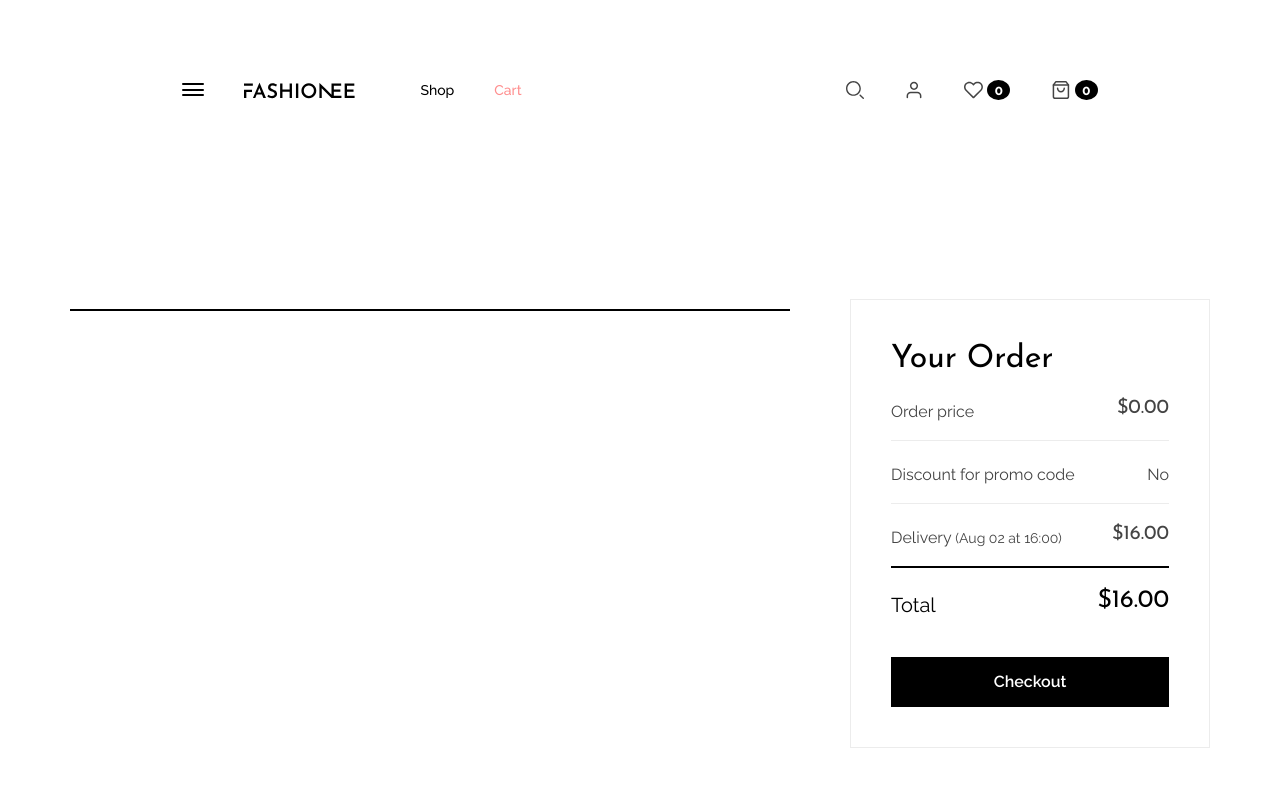
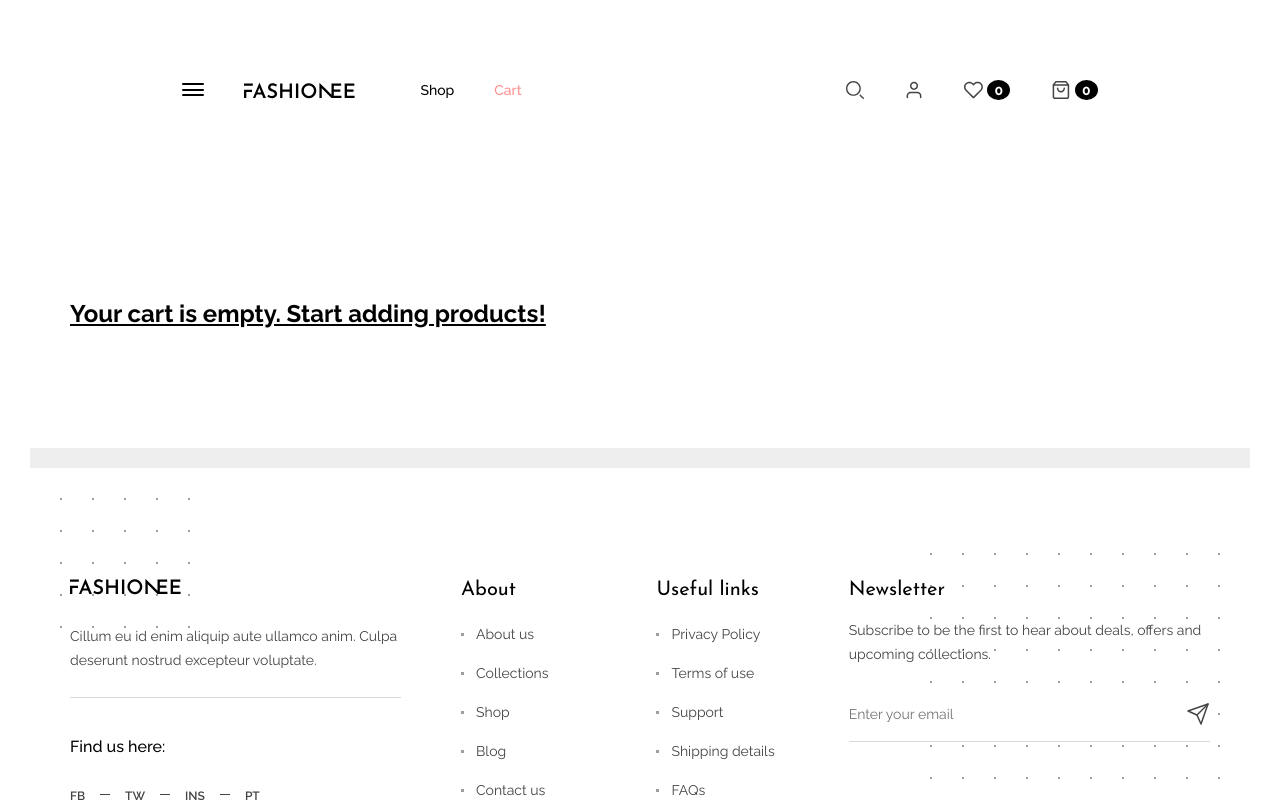
Before and after one commit to Drowh/fashioneeReact, a React (Vite) app: page / in a window 1280 px wide. Both pictures are taken after a click on the element "Cart". Shown: the top 800 px of the page. Built offline with nearby package versions, Linux system fonts and the light colour scheme; grey boxes are pictures that could not be loaded.

Commit message:
add readme document about project

```diff
--- a/src/components/Cart/index.jsx
+++ b/src/components/Cart/index.jsx
@@ -1,13 +1,52 @@
-import { useContext } from "react";
+import { useContext, useState } from "react";
 import { ShopContext } from "../../context/ShopContext";
 import "../Cart/style.css";
 
 const Cart = () => {
   const { cart, removeFromCart, addToCart } = useContext(ShopContext);
 
+  const [promoCode, setPromoCode] = useState("");
+  const [discount, setDiscount] = useState(0);
+
+  const handlePromoCodeChange = (e) => {
+    setPromoCode(e.target.value);
+  };
+
+  const applyPromoCode = () => {
+    if (promoCode.toLowerCase() === "ilovereact") {
+      setDiscount(0.1);
+    } else {
+      setDiscount(0);
+    }
+  };
+
+  const totalPrice = cart.reduce(
+    (total, product) => total + product.price * product.quantity,
+    0
+  );
+
+  const discountAmount = totalPrice * discount;
+  const deliveryCost = 15.0;
+  const finalTotal = totalPrice - discountAmount + deliveryCost;
+
+  const handleCheckout = () => {
+    console.log("Order Details:");
+    console.log("Products:", cart);
+    console.log("Discount Applied:", discountAmount.toFixed(2));
+    console.log("Delivery Cost:", deliveryCost.toFixed(2));
+    console.log("Total Amount:", finalTotal.toFixed(2));
+  };
+
   return (
     <div className="container">
       <div className="cart">
+        {cart.length === 0 ? (
+          <div className="empty-cart-message">
+            <h2>
+              <u>Your cart is empty. Start adding products!</u>
+            </h2>
+          </div>
+        ) : (
           <div className="order-wrapper">
             <div className="products-list">
               {cart.map((product) => (
@@ -22,7 +61,9 @@ const Cart = () => {
                     <div className="price-wrapper">
                       <div className="price-and-quantity">
                         <div className="price">
-                      {product.oldPrice && <div className="old-price">${product.oldPrice}</div>}
+                          {product.oldPrice && (
+                            <div className="old-price">${product.oldPrice}</div>
+                          )}
                           <div className="current-price">${product.price}</div>
                         </div>
                         <div className="quantity">
@@ -61,53 +102,40 @@ const Cart = () => {
               <div className="order-price-wrapper">
                 <div className="price-row">
                   <div className="name">Order price</div>
-                <div className="price">
-                  $
-                  {cart
-                    .reduce(
-                      (total, product) =>
-                        total + product.price * product.quantity,
-                      0
-                    )
-                    .toFixed(2)}
-                </div>
+                  <div className="price">${totalPrice.toFixed(2)}</div>
                 </div>
                 <div className="price-row">
                   <div className="name">Discount for promo code</div>
-                <div>No</div>
+                  <div>${discountAmount.toFixed(2)}</div>
                 </div>
                 <div className="price-row delimiter">
                   <div className="name">
-                  Delivery <span className="additional">(Aug 02 at 16:00)</span>
+                    Delivery{" "}
+                    <span className="additional">(Aug 02 at 16:00)</span>
                   </div>
-                <div className="price">$16.00</div>
+                  <div className="price">${deliveryCost.toFixed(2)}</div>
                 </div>
                 <div className="price-row total">
                   <div className="name">Total</div>
-                <div className="price">
-                  $
-                  {(
-                    cart.reduce(
-                      (total, product) =>
-                        total + product.price * product.quantity,
-                      0
-                    ) + 16
-                  ).toFixed(2)}
+                  <div className="price">${finalTotal.toFixed(2)}</div>
+                </div>
+              </div>
+              <div className="button-wrapper">
+                <button className="button" onClick={handleCheckout}>
+                  Checkout
+                </button>
               </div>
             </div>
           </div>
-            <div className="button-wrapper">
-              <button className="button">Checkout</button>
-            </div>
-          </div>
-        </div>
+        )}
 
+        {cart.length > 0 && (
           <div className="promo-code-wrapper">
             <div className="info">
               <div className="title">You Have A Promo Code?</div>
               <div className="description">
-              To receive up-to-date promotional codes, subscribe to us on social
-              networks.
+                To receive up-to-date promotional codes, subscribe to us on
+                social networks.
               </div>
             </div>
             <div className="promo-code">
@@ -117,14 +145,21 @@ const Cart = () => {
                 name="promo-code"
                 className="input"
                 placeholder="Enter promo code"
+                value={promoCode}
+                onChange={handlePromoCodeChange}
               />
               <div className="button-wrapper">
-              <button className="button" id="apply-promo-button">
+                <button
+                  className="button"
+                  id="apply-promo-button"
+                  onClick={applyPromoCode}
+                >
                   <img src="./icons/button-arrow.svg" alt="arrow-icon" />
                 </button>
               </div>
             </div>
           </div>
+        )}
       </div>
     </div>
   );
```
Also changed, not shown: src/components/Shop/components/Products/hooks/useFavoriteProduct.js (deleted, +0 -51 lines), 1 other file (tests, documents, lock files or other folders). Lines whose indentation alone changed are shown as unchanged.
